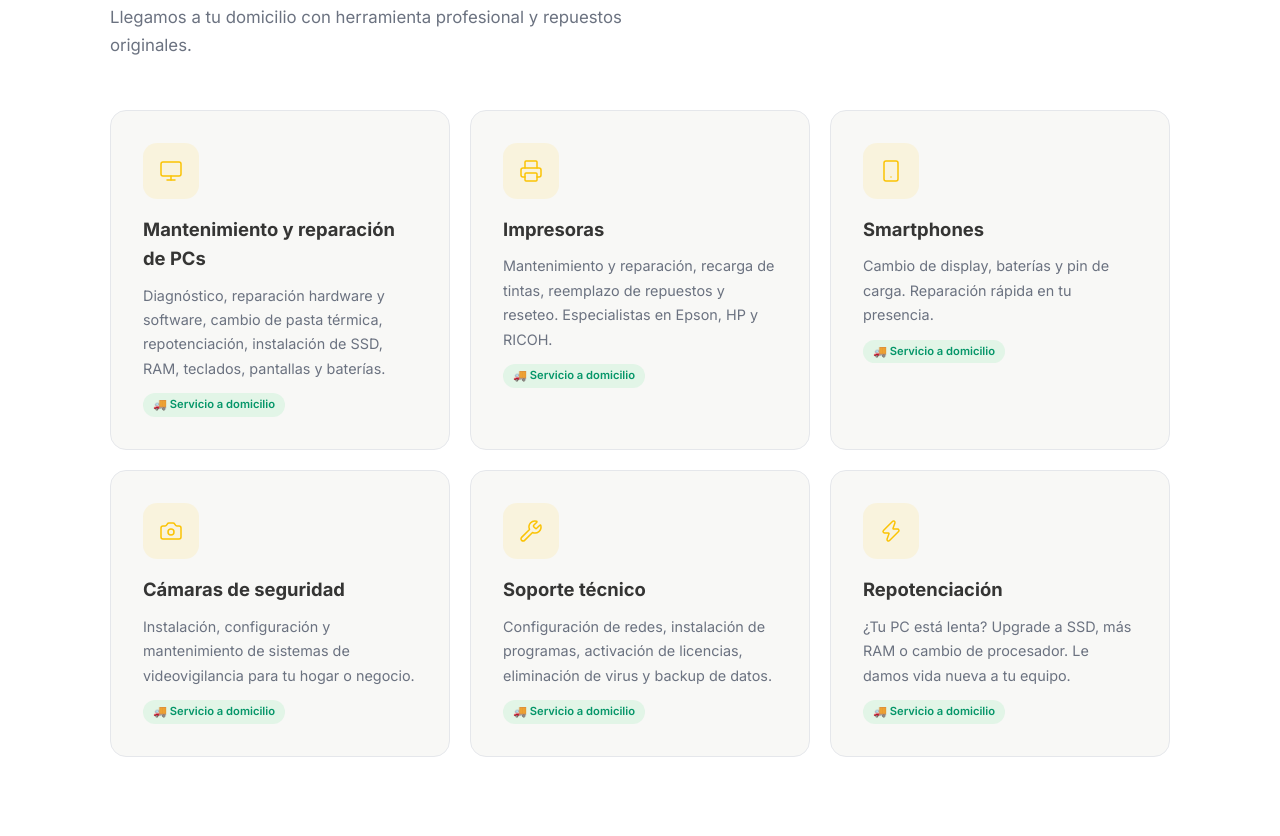
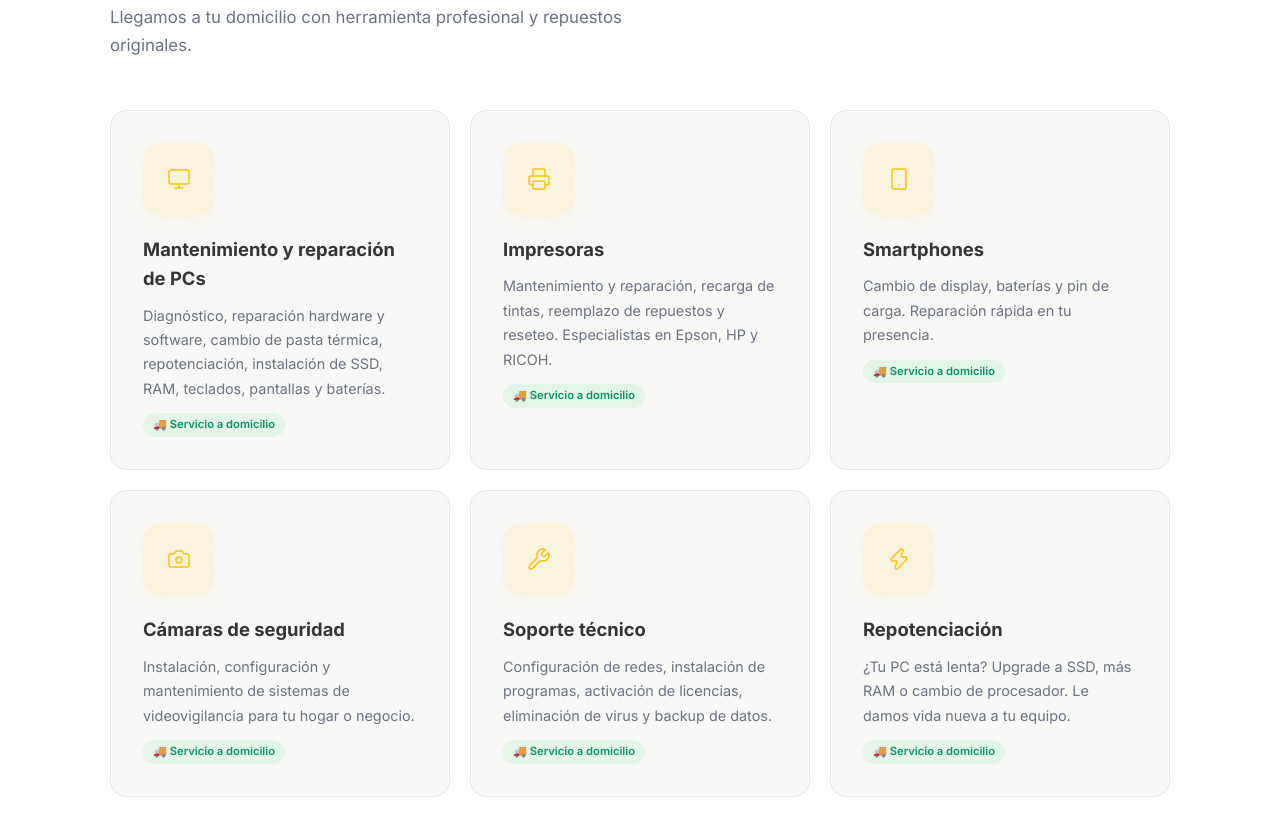
Before and after one commit to Orpey-Servicios/orpey-servicios, a plain HTML site: page index.html in a window 1280 px wide. Shown: the part 1004-1840 px from the top of the page. Drawn offline with nearby package versions, Linux system fonts and the light colour scheme; animation ran at ten frames a second.

Commit message:
Iconos mas grandes (72px) con hover efecto

```diff
--- a/index.html
+++ b/index.html
@@ -269,12 +269,16 @@
       border-color: #FBC305;
     }
     .card-icon {
-      width: 56px; height: 56px; border-radius: 14px;
+      width: 72px; height: 72px; border-radius: 18px;
       background: rgba(251,195,5,.1); display: flex;
       align-items: center; justify-content: center;
-      margin-bottom: 16px; transition: all .4s;
+      margin-bottom: 20px; transition: all .4s;
+      box-shadow: 0 4px 12px rgba(251,195,5,.08);
     }
-    .card:hover .card-icon { background: #FBC305; transform: scale(1.05) rotate(-5deg); }
+    .card:hover .card-icon {
+      background: #FBC305; transform: scale(1.1) rotate(-6deg);
+      box-shadow: 0 8px 24px rgba(251,195,5,.25);
+    }
     .card:hover .card-icon i { color: #353534 !important; }
     .card h3 { font-size: 1.15rem; font-weight: 700; color: #353534; margin-bottom: 10px; }
     .card p { font-size: .9rem; color: #6B7280; line-height: 1.7; }
@@ -462,37 +466,37 @@
       </div>
       <div class="grid-servicios">
         <div class="card" data-aos="fade-up">
-          <span class="card-icon"><i data-lucide="monitor" size="32" stroke-width="1.5" color="#FBC305"></i></span>
+          <span class="card-icon"><i data-lucide="monitor" size="36" stroke-width="1.5" color="#FBC305"></i></span>
           <h3>Mantenimiento y reparación de PCs</h3>
           <p>Diagnóstico, reparación hardware y software, cambio de pasta térmica, repotenciación, instalación de SSD, RAM, teclados, pantallas y baterías.</p>
           <span class="card-badge">🚚 Servicio a domicilio</span>
         </div>
         <div class="card" data-aos="fade-up" data-aos-delay="100">
-          <span class="card-icon"><i data-lucide="printer" size="32" stroke-width="1.5" color="#FBC305"></i></span>
+          <span class="card-icon"><i data-lucide="printer" size="36" stroke-width="1.5" color="#FBC305"></i></span>
           <h3>Impresoras</h3>
           <p>Mantenimiento y reparación, recarga de tintas, reemplazo de repuestos y reseteo. Especialistas en Epson, HP y RICOH.</p>
           <span class="card-badge">🚚 Servicio a domicilio</span>
         </div>
         <div class="card" data-aos="fade-up" data-aos-delay="200">
-          <span class="card-icon"><i data-lucide="smartphone" size="32" stroke-width="1.5" color="#FBC305"></i></span>
+          <span class="card-icon"><i data-lucide="smartphone" size="36" stroke-width="1.5" color="#FBC305"></i></span>
           <h3>Smartphones</h3>
           <p>Cambio de display, baterías y pin de carga. Reparación rápida en tu presencia.</p>
           <span class="card-badge">🚚 Servicio a domicilio</span>
         </div>
         <div class="card" data-aos="fade-up">
-          <span class="card-icon"><i data-lucide="camera" size="32" stroke-width="1.5" color="#FBC305"></i></span>
+          <span class="card-icon"><i data-lucide="camera" size="36" stroke-width="1.5" color="#FBC305"></i></span>
           <h3>Cámaras de seguridad</h3>
           <p>Instalación, configuración y mantenimiento de sistemas de videovigilancia para tu hogar o negocio.</p>
           <span class="card-badge">🚚 Servicio a domicilio</span>
         </div>
         <div class="card" data-aos="fade-up" data-aos-delay="100">
-          <span class="card-icon"><i data-lucide="wrench" size="32" stroke-width="1.5" color="#FBC305"></i></span>
+          <span class="card-icon"><i data-lucide="wrench" size="36" stroke-width="1.5" color="#FBC305"></i></span>
           <h3>Soporte técnico</h3>
           <p>Configuración de redes, instalación de programas, activación de licencias, eliminación de virus y backup de datos.</p>
           <span class="card-badge">🚚 Servicio a domicilio</span>
         </div>
         <div class="card" data-aos="fade-up" data-aos-delay="200">
-          <span class="card-icon"><i data-lucide="zap" size="32" stroke-width="1.5" color="#FBC305"></i></span>
+          <span class="card-icon"><i data-lucide="zap" size="36" stroke-width="1.5" color="#FBC305"></i></span>
           <h3>Repotenciación</h3>
           <p>¿Tu PC está lenta? Upgrade a SSD, más RAM o cambio de procesador. Le damos vida nueva a tu equipo.</p>
           <span class="card-badge">🚚 Servicio a domicilio</span>
```
